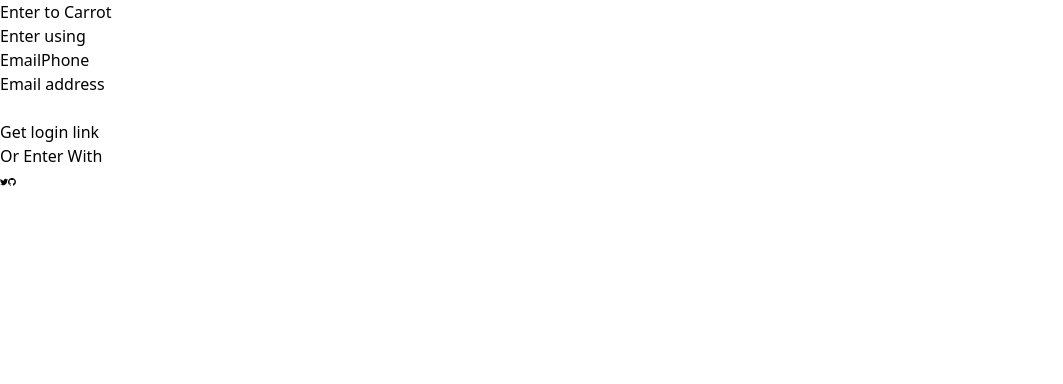
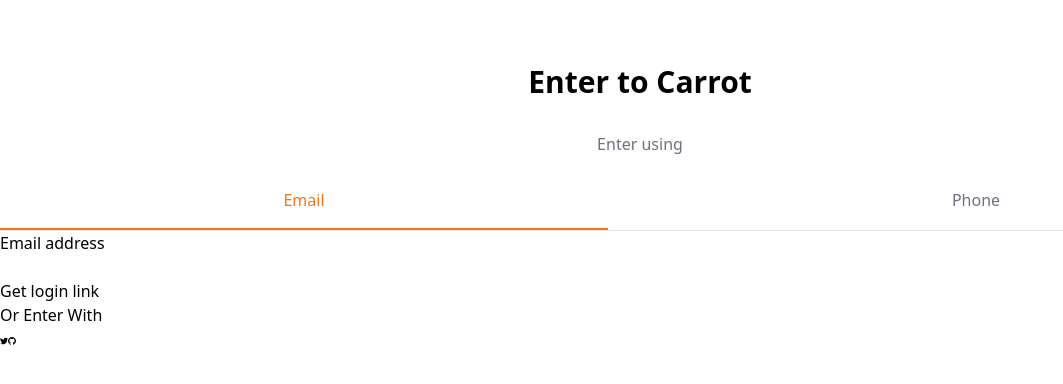
Before and after one commit to EumMericano-Study/carrot-market-clone, a Next.js app: page /enter in a window 1280 px wide. Shown: the top 384 px of the page, without its empty margins (0-1063 px from the left). Built offline with nearby package versions, Linux system fonts and the light colour scheme.

Commit message:
style: Add auth type buttons style

```diff
--- a/pages/enter.tsx
+++ b/pages/enter.tsx
@@ -1,18 +1,43 @@
 import { useState } from "react";
 import { GithubIcon, TwitterIcon } from "../components/icons";
+
+function cls(...className: string[]) {
+  return className.join(" ");
+}
 
 export default function Enter() {
   const [method, setMethod] = useState<"email" | "phone">("email");
   const setToEmail = () => setMethod("email");
   const setToPhone = () => setMethod("phone");
   return (
-    <div>
-      <h3>Enter to Carrot</h3>
-      <div>
-        <h5>Enter using</h5>
-        <div>
-          <button onClick={setToEmail}>Email</button>
-          <button onClick={setToPhone}>Phone</button>
+    <div className="mt-16">
+      <h3 className="text-3xl font-bold text-center">Enter to Carrot</h3>
+      <div className="mt-8">
+        <div className="flex flex-col items-center">
+          <h5 className="text-ms font-medium text-gray-500">Enter using</h5>
+          <div className="w-full grid grid-cols-2 gap-16 mt-8 border-b">
+            <button
+              className={cls(
+                "font-medium pb-4 border-b-2",
+                method === "email"
+                  ? "text-orange-500 border-orange-500"
+                  : "text-gray-500 border-transparent"
+              )}
+              onClick={setToEmail}
+            >
+              Email
+            </button>
+            <button
+              className={cls(
+                "font-medium pb-4 border-b-2",
+                method === "phone"
+                  ? "text-orange-500 border-orange-500"
+                  : "text-gray-500 border-transparent"
+              )}
+              onClick={setToPhone}
+            >
+              Phone
+            </button>
           </div>
         </div>
         <form>
@@ -51,5 +76,6 @@
           </div>
         </div>
       </div>
+    </div>
   );
 }
```
Lines whose indentation alone changed are shown as unchanged.
